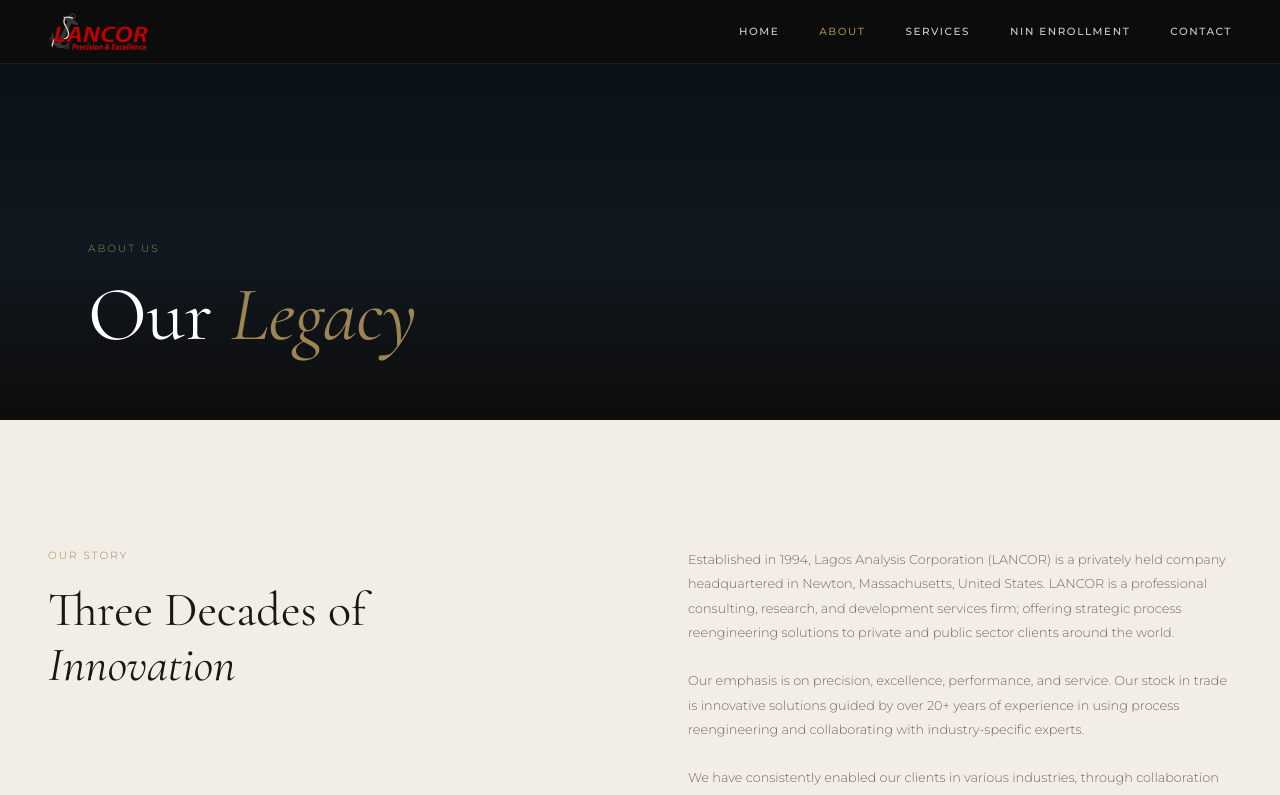
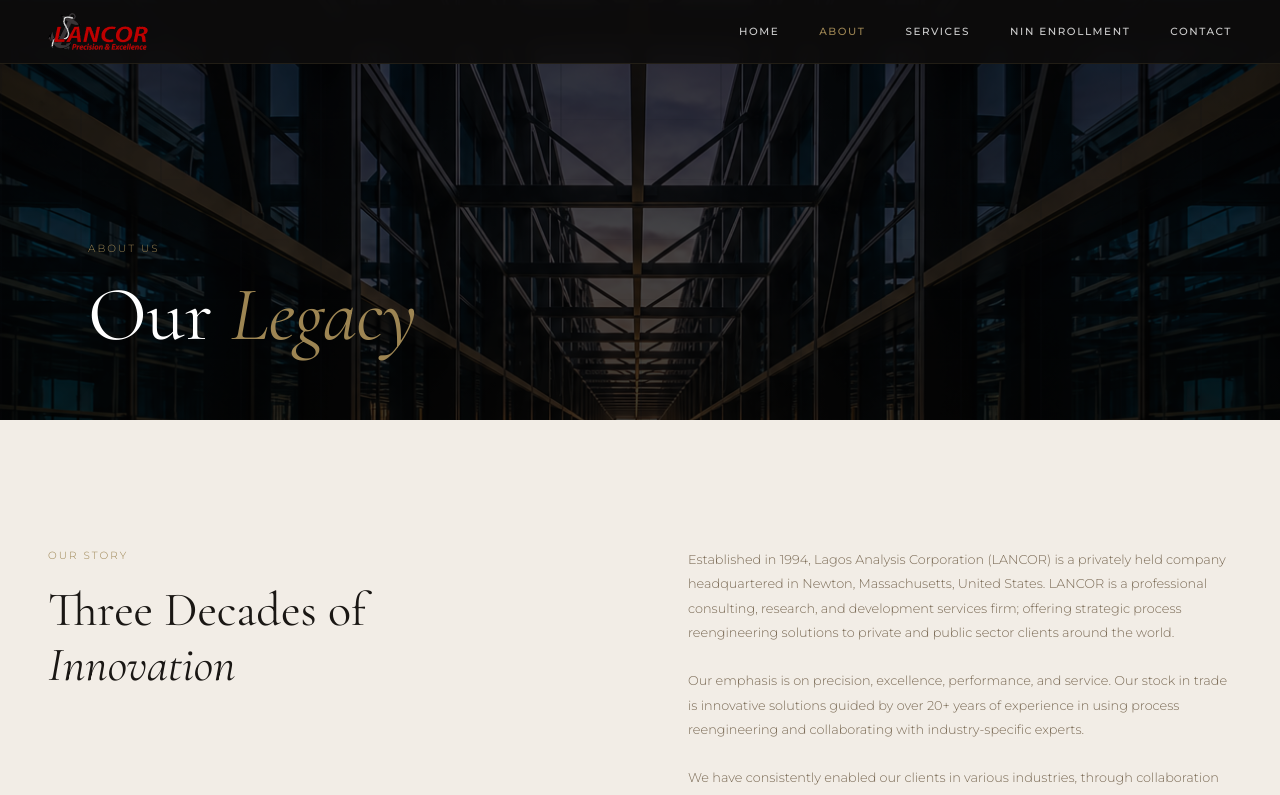
Before and after one commit to CrawlWise/lancor-website, a Next.js app: page /about in a window 1280 px wide. Shown: the top 795 px of the page. Built offline with nearby package versions, Linux system fonts and the light colour scheme.

Commit message:
feat: update About section with new background image and improved layout

```diff
--- a/app/about/page.tsx
+++ b/app/about/page.tsx
@@ -4,10 +4,11 @@
   return (
     <>
       {/* HERO */}
-      <section className="relative pt-16 bg-[#0e0d0c] min-h-[420px] flex items-end">
-        <div className="absolute inset-0 [background-image:repeating-linear-gradient(90deg,rgba(30,40,60,0.3)_0px,rgba(30,40,60,0.3)_2px,transparent_2px,transparent_80px),repeating-linear-gradient(0deg,rgba(30,40,60,0.15)_0px,rgba(30,40,60,0.15)_1px,transparent_1px,transparent_60px)]" />
-        <div className="absolute inset-0 bg-[linear-gradient(to_bottom,#0a0f15_0%,#101820_60%,#0e0d0c_100%)]" />
-        <div className="relative z-[2] max-w-[1200px] w-full mx-auto px-[3rem] pt-[5rem] pb-[4rem]">
+      <section className="relative pt-16 bg-[url('/home-about.png')] bg-cover bg-center bg-no-repeat bg-[#0e0d0c] min-h-105 flex items-end">
+        <div className="absolute inset-0 bg-[repeating-linear-gradient(90deg,rgba(30,40,60,0.12)_0px,rgba(30,40,60,0.12)_2px,transparent_2px,transparent_80px),repeating-linear-gradient(0deg,rgba(30,40,60,0.06)_0px,rgba(30,40,60,0.06)_1px,transparent_1px,transparent_60px)] pointer-events-none" />
+        <div className="absolute inset-0 bg-[linear-gradient(to_bottom,rgba(10,15,21,0.35)_0%,rgba(16,24,32,0.25)_60%,rgba(14,13,12,0.4)_100%)] pointer-events-none" />
+        <div className="absolute inset-0 bg-black/60 pointer-events-none" />
+        <div className="relative z-2 max-w-300 w-full mx-auto px-12 pt-20 pb-16">
           <p className="font-montserrat text-[0.65rem] tracking-[0.2em] text-[#9d8553] uppercase mb-[1.2rem]">ABOUT US</p>
           <h1 className="font-cormorant text-[clamp(3rem,6vw,5rem)] font-normal text-white leading-[1.05]">
             Our <em className="italic text-[#9d8553]">Legacy</em>
@@ -16,8 +17,8 @@
       </section>
 
       {/* OUR STORY */}
-      <section className="bg-[#f2ede6] py-[8rem] px-[3rem]">
-        <div className="max-w-[1200px] mx-auto grid grid-cols-2 gap-[6rem]">
+      <section className="bg-[#f2ede6] py-32 px-12">
+        <div className="max-w-300 mx-auto grid grid-cols-2 gap-24">
           <div>
             <p className="font-montserrat text-[0.65rem] tracking-[0.2em] text-[#9d8553] uppercase mb-[1.2rem]">OUR STORY</p>
             <h2 className="font-cormorant text-[clamp(2rem,4vw,3rem)] font-normal text-[#1a1714] leading-[1.15]">
```
